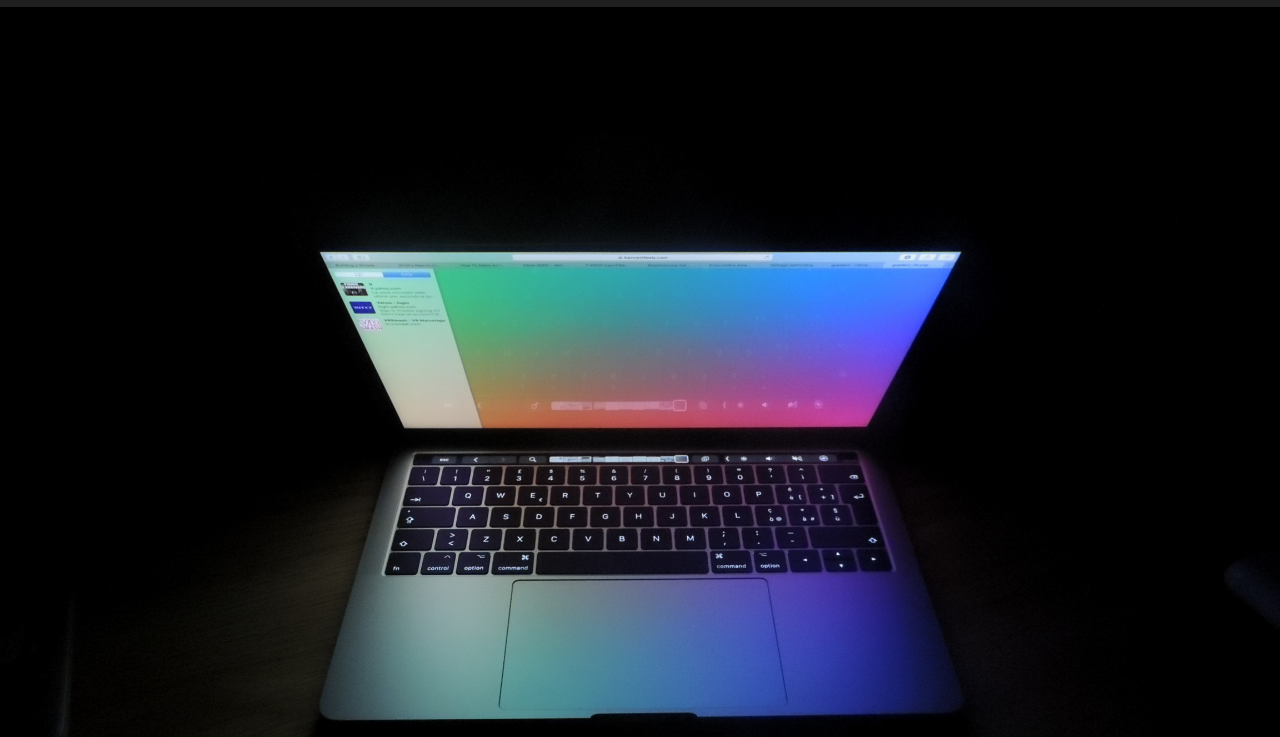
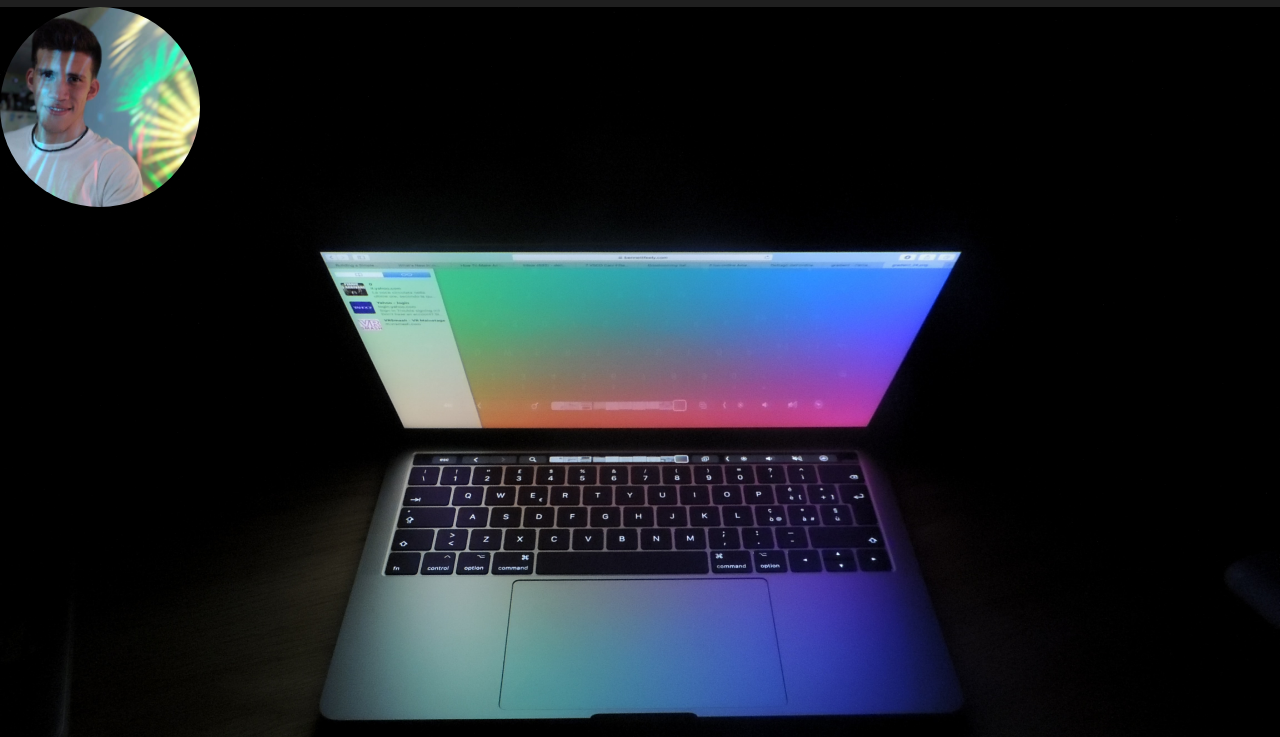
Before and after one commit to micton-code/Practica1git, a plain HTML site: page index.html in a window 1280 px wide. Shown: the part 63-800 px from the top of the page. Drawn offline with Linux system fonts and the light colour scheme.

Commit message:
comence a darle estilos al hero

```diff
--- a/css/style.css
+++ b/css/style.css
@@ -38,3 +38,28 @@ header{
     border-radius: 100% ;
     border: .2rem solid #fff;
 }
+
+/* Estilos del hero */
+
+#hero {
+    position: relative;
+}
+
+#hero #computadora {
+    display: inline-block;
+    width: 100%;
+}
+
+#hero .informacion-contenedor {
+    position: absolute;
+    top: 0;
+    left: 0;
+}
+
+#hero .informacion-contenedor #foto {
+    width: 20rem;
+}
+
+#hero .informacion-contenedor #foto img {
+    border-radius: 100%;
+}
```
